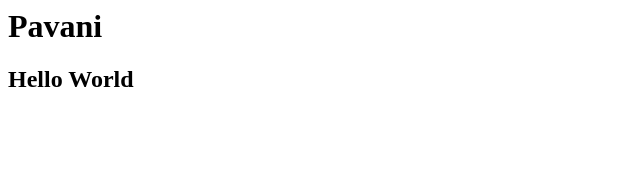
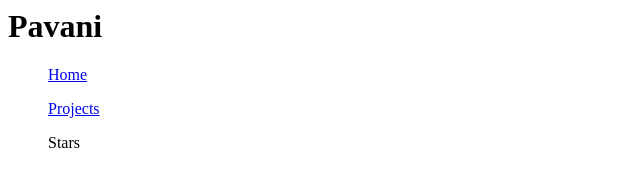
Before and after one commit to pavani1002/pavani1002.github.io, a plain HTML site: page index.html in a window 1280 px wide. Shown: the whole page, without its empty margins (0-640 px from the left). Drawn offline with Linux system fonts and the light colour scheme.

Commit message:
modified index

```diff
--- a/index.html
+++ b/index.html
@@ -4,6 +4,8 @@
 </head>
 <body>
 <h1>Pavani</h1>
-<h2>Hello World</h2></h1>
+<ul><a href="https://github.com/pavani1002">Home</a></ul>
+<ul><a href="https://github.com/pavani1002?tab=projects">Projects</a></ul>
+<ul><a href="https://github.com/pavani1002?tab=stars"></a>Stars</ul>
 </body>
 </html>
```
